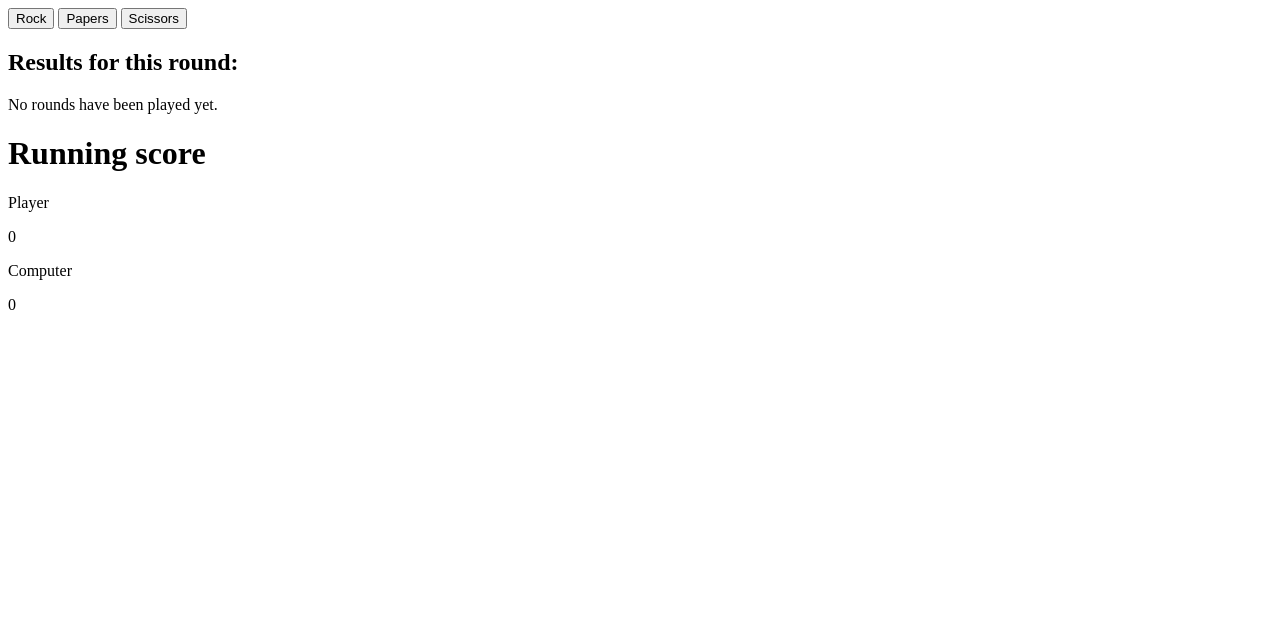
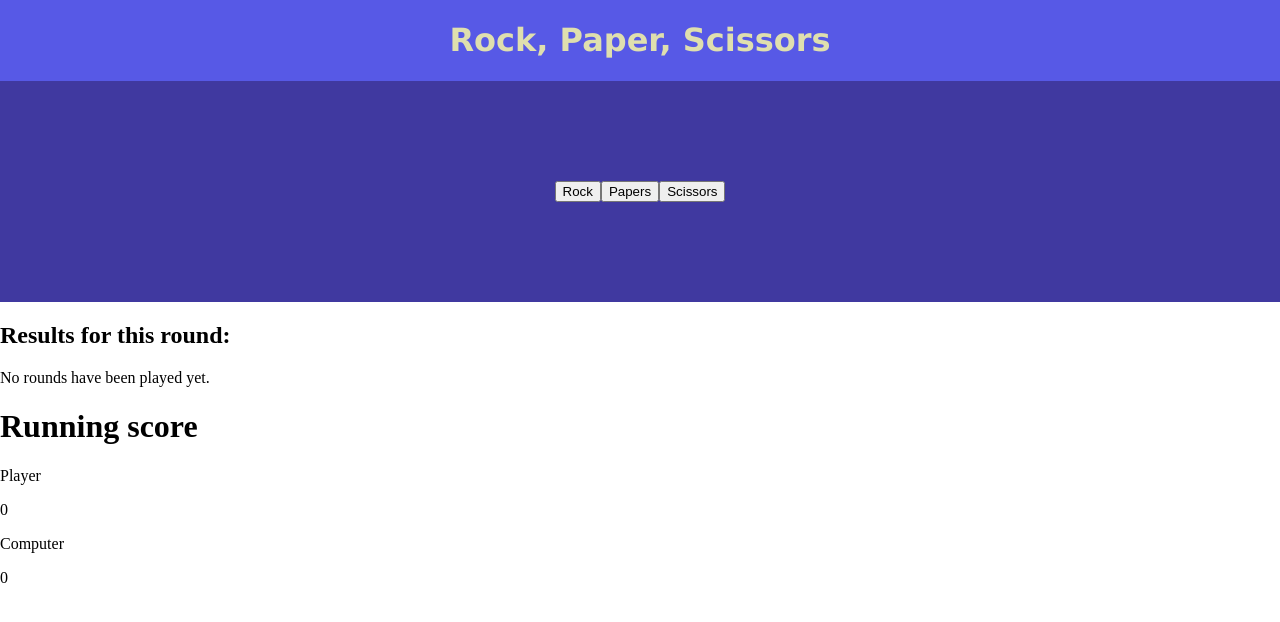
Before and after one commit to ARezzano/top_rps, a plain HTML site: page index.html in a window 1280 px wide. Drawn offline with Linux system fonts and the light colour scheme.

Commit message:
Add stylesheet and refresh page after finishing game

```diff
--- a/index.html
+++ b/index.html
@@ -5,9 +5,14 @@
     <head>
         <meta charset="UTF-8">
         <script src="rps.js" defer></script>
+        <link rel="stylesheet" href="style.css">
     </head>
 
     <body>
+        <div class="headerClass">
+            <h1>Rock, Paper, Scissors</h1>
+        </div>
+
         <div class="rpsButtons">
             <button id="rock">Rock</button>
             <button id="paper">Papers</button>
@@ -22,7 +27,6 @@
             <p id="playerScoreText">0</p>
             <p>Computer</p>
             <p id="computerScoreText">0</p>
-
         </div>
 
     </body>
--- a/rps.js
+++ b/rps.js
@@ -24,13 +24,16 @@ function playRound(playerInput, computerInput){
     let roundRes = 0; //0 lose, 1 win, 2 tie
 
     if((roundCounter >= 5) && (playerScore > compScore)){
-        alert("You win!")
+        alert("You win!");
+        location.reload();
     }
     if((roundCounter >= 5) && (playerScore < compScore)){
-        alert("You lose...")
+        alert("You lose...");
+        location.reload();
     }
     if((roundCounter >= 5) && (playerScore == compScore)){
-        alert("It's a tie!")
+        alert("It's a tie!");
+        location.reload();
     }
 
     switch (playerInputLowerCase){
--- /dev/null
+++ b/style.css
@@ -0,0 +1,18 @@
+body{
+    margin: 0px;
+}
+
+.headerClass{
+    display: flex;
+    background-color:rgb(87, 89, 230);
+    justify-content: center;
+    font-family:Verdana, Geneva, Tahoma, sans-serif;
+    color:rgb(223, 223, 174);
+}
+
+.rpsButtons{
+    display: flex;
+    padding: 100px;
+    background-color: rgb(64, 57, 160);
+    justify-content:center;
+}
```
